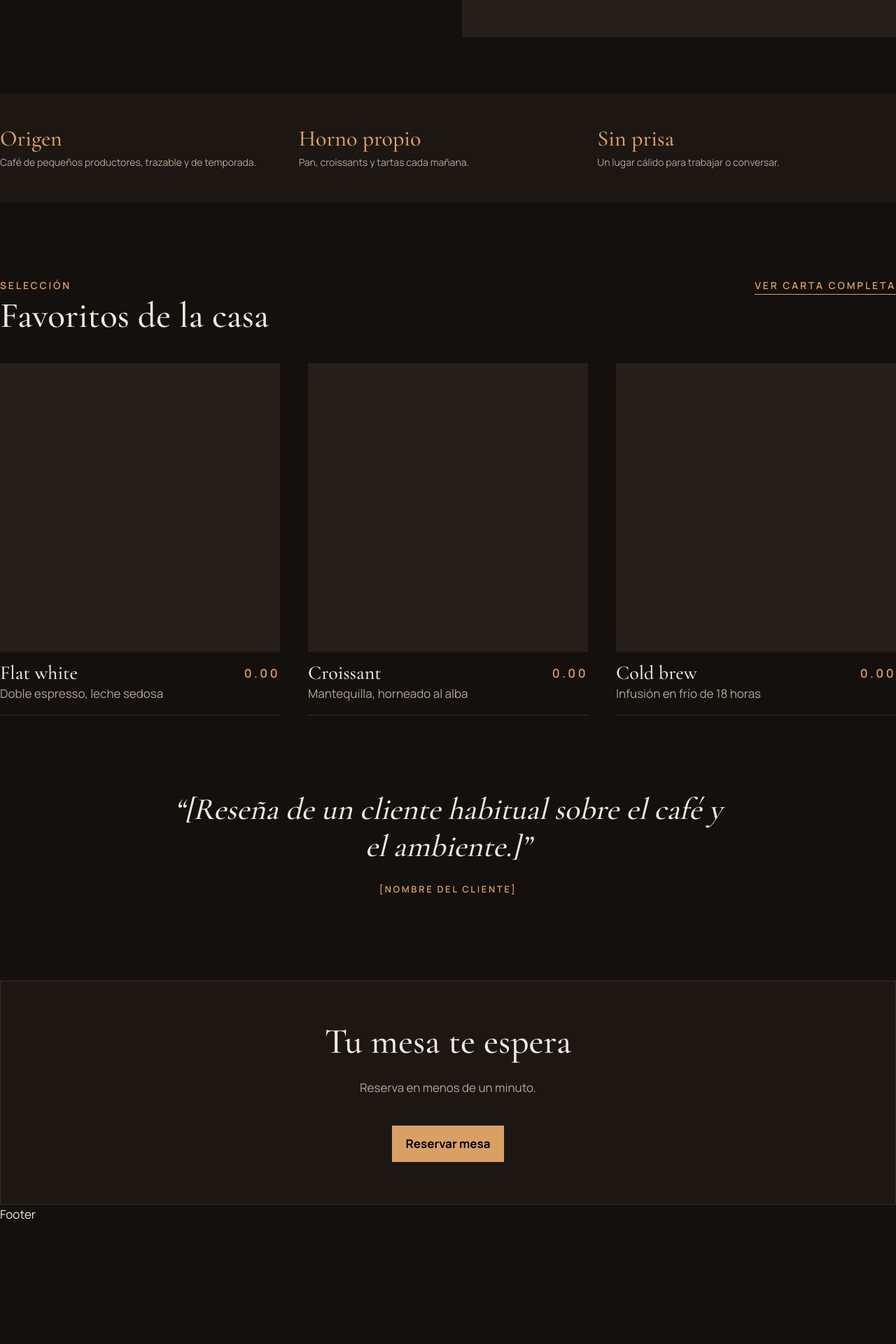
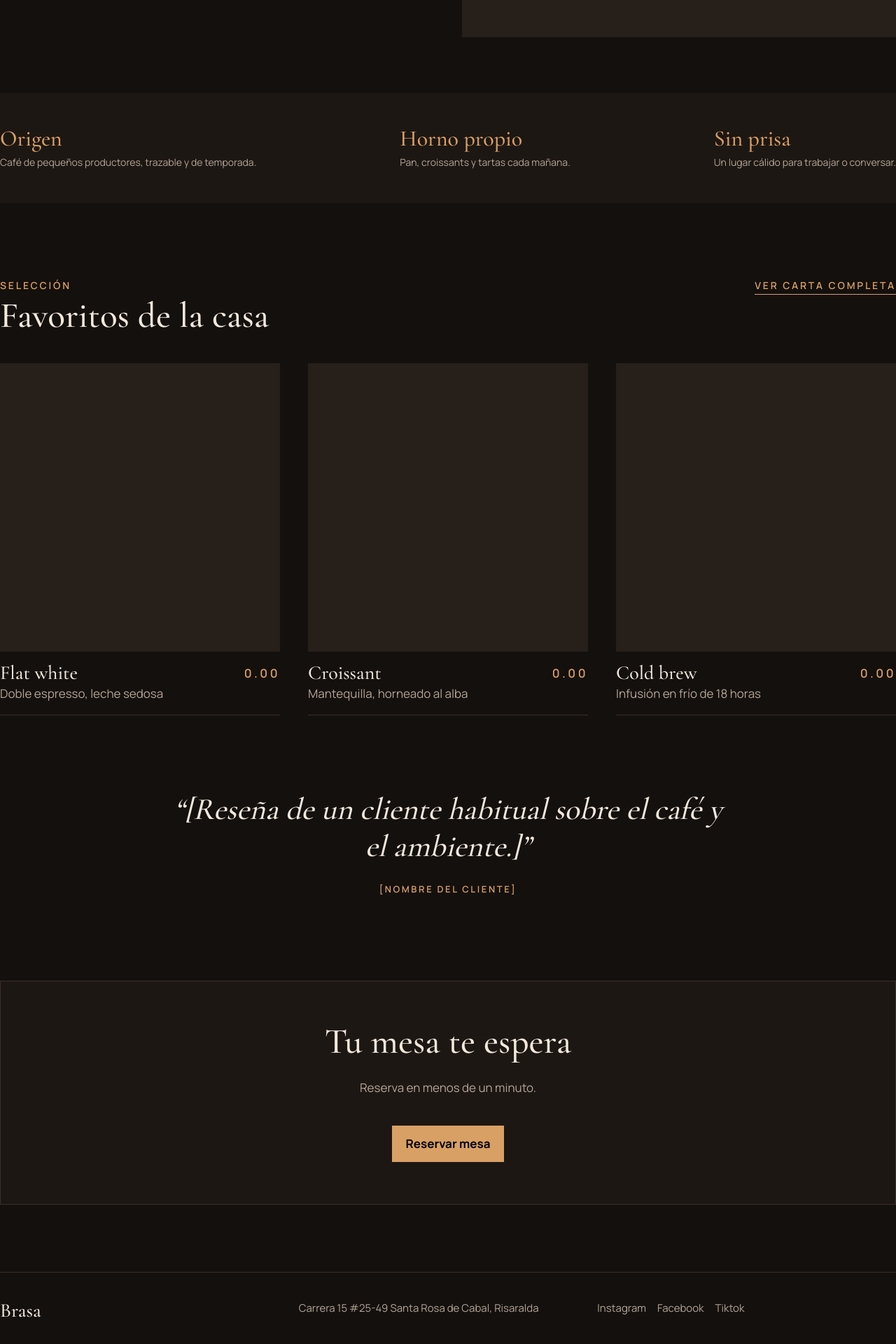
Before and after one commit to asanchezloaiza274-cell/coffee, a React (Vite) app: page / in a window 1280 px wide. Shown: the part 760-2680 px from the top of the page at 70% size. Before the commit the page ends 2509 px from the top, so only its background shows below. Built offline with nearby package versions, Linux system fonts and the light colour scheme.

Commit message:
Estilos página home

```diff
--- a/src/components/Footer.tsx
+++ b/src/components/Footer.tsx
@@ -1,6 +1,38 @@
+import { Link } from "react-router-dom";
+
 export default function Footer() {
-    return (
+  const socials = [
+    { label: "Instagram", href: "instagram.com" },
+    { label: "Facebook", href: "facebook.com" },
+    { label: "Tiktok", href: "tiktok.com" },
+  ];
 
-        <h1>Footer</h1>
-    )
+  return (
+    <footer className="border-t border-line mt-24 py-10">
+      <div className="grid grid-cols-3 text-sm  max-w-7xl mx-auto">
+        <Link
+          to="/"
+          className="font-display text-[1.75rem] font-medium leading-none"
+        >
+          Brasa
+        </Link>
+        <address className="text-[15px] not-italic text-muted">
+          Carrera 15 #25-49 Santa Rosa de Cabal, Risaralda
+        </address>
+        <nav className="flex gap-4 text-[15px] text-muted">
+          {socials.map(({ label, href }) => (
+            <a
+              href={`https://${href}`}
+              key={label}
+              target="_blank"
+              rel="noopener noreferrer"
+              className="transition-colors hover:text-accent"
+            >
+              {label}
+            </a>
+          ))}
+        </nav>
+      </div>
+    </footer>
+  );
 }
--- a/src/components/Layout.tsx
+++ b/src/components/Layout.tsx
@@ -5,7 +5,7 @@ import ScrollToTop from "./ScrollToTop";
 
 export default function Layout() {
   return (
-    <div className="max-w-7xl mx-auto">
+    <div>
       <ScrollToTop />
       <Navbar />
       <main>
--- a/src/components/Navbar.tsx
+++ b/src/components/Navbar.tsx
@@ -9,7 +9,7 @@ const links = [
 
 export default function Navbar() {
   return (
-    <header className="flex items-center justify-between border-b border-line py-6">
+    <section className="flex items-center justify-between border-b border-line py-6 max-w-7xl mx-auto">
       <Link to="/" className="font-display leading-none text-[27px] text-ink">
         Brasa
       </Link>
@@ -36,6 +36,6 @@ export default function Navbar() {
           Reservar mesa
         </Link>
       </nav>
-    </header>
+    </section>
   );
 }
--- a/src/components/home/Favorites.tsx
+++ b/src/components/home/Favorites.tsx
@@ -24,7 +24,7 @@ const favorites = [
 
 export default function Favorites() {
   return (
-    <section className="flex flex-col gap-10 py-27">
+    <section className="flex flex-col gap-10 py-27 max-w-7xl mx-auto">
       <div className="flex flex-col gap-1">
         <div className="flex justify-between">
           <span className="uppercase font-semibold tracking-[0.2em] text-accent text-sm">
--- a/src/components/home/Table.tsx
+++ b/src/components/home/Table.tsx
@@ -2,7 +2,7 @@ import { Link } from "react-router-dom";
 
 export default function Table() {
   return (
-    <section className="flex flex-col gap-2 border border-line bg-surface  items-center py-15 mt-30">
+    <section className="flex flex-col gap-2 border border-line bg-surface  items-center py-15 mt-30 max-w-7xl mx-auto">
       <h2 className="font-display text-[clamp(2.25rem,4vw,3.25rem)] font-medium leading-[1.05]">
         Tu mesa te espera
       </h2>
--- a/src/components/home/Testimonial.tsx
+++ b/src/components/home/Testimonial.tsx
@@ -1,6 +1,6 @@
 export default function Review() {
   return (
-    <section className="flex flex-col items-center">
+    <section className="flex flex-col items-center max-w-7xl mx-auto">
       <blockquote className="mx-auto max-w-205 font-display text-[clamp(1.75rem,3.5vw,2.75rem)] font-medium italic leading-[1.2] text-center">
         “[Reseña de un cliente habitual sobre el café y el ambiente.]”
       </blockquote>
--- a/src/components/home/Welcome.tsx
+++ b/src/components/home/Welcome.tsx
@@ -19,7 +19,7 @@ export default function Welcome() {
 
   return (
     <>
-      <section className="flex items-center gap-10 py-20">
+      <section className="flex items-center gap-10 py-20 max-w-7xl mx-auto">
         <div className="flex flex-col gap-7 w-full">
           <span className="tracking-[0.2em] font-semibold text-accent  text-sm">
             TOSTADURÍA Y CAFETERÍA
@@ -44,7 +44,7 @@ export default function Welcome() {
               to="/menu"
               className={`bg-transparent text-accent font-semibold py-3 px-5 text-sm border-2 border-line`}
             >
-              Reservar mesa
+              Ver el menú
             </NavLink>
           </div>
         </div>
@@ -58,7 +58,8 @@ export default function Welcome() {
         </div>
       </section>
 
-      <section className="grid grid-cols-3 bg-surface py-12">
+      <section className="bg-surface">
+        <div className="flex justify-between items-center py-12 max-w-7xl mx-auto">
           {cards.map(({ title, text }) => (
             <div className="flex flex-col" key={title}>
               <h3 className="font-display text-[clamp(1.625rem,2.5vw,2.125rem)] font-medium leading-[1.05] text-accent mb-2">
@@ -67,6 +68,7 @@ export default function Welcome() {
               <p className="text-muted text-sm">{text}</p>
             </div>
           ))}
+        </div>
       </section>
     </>
   );
```
Lines whose indentation alone changed are shown as unchanged.
